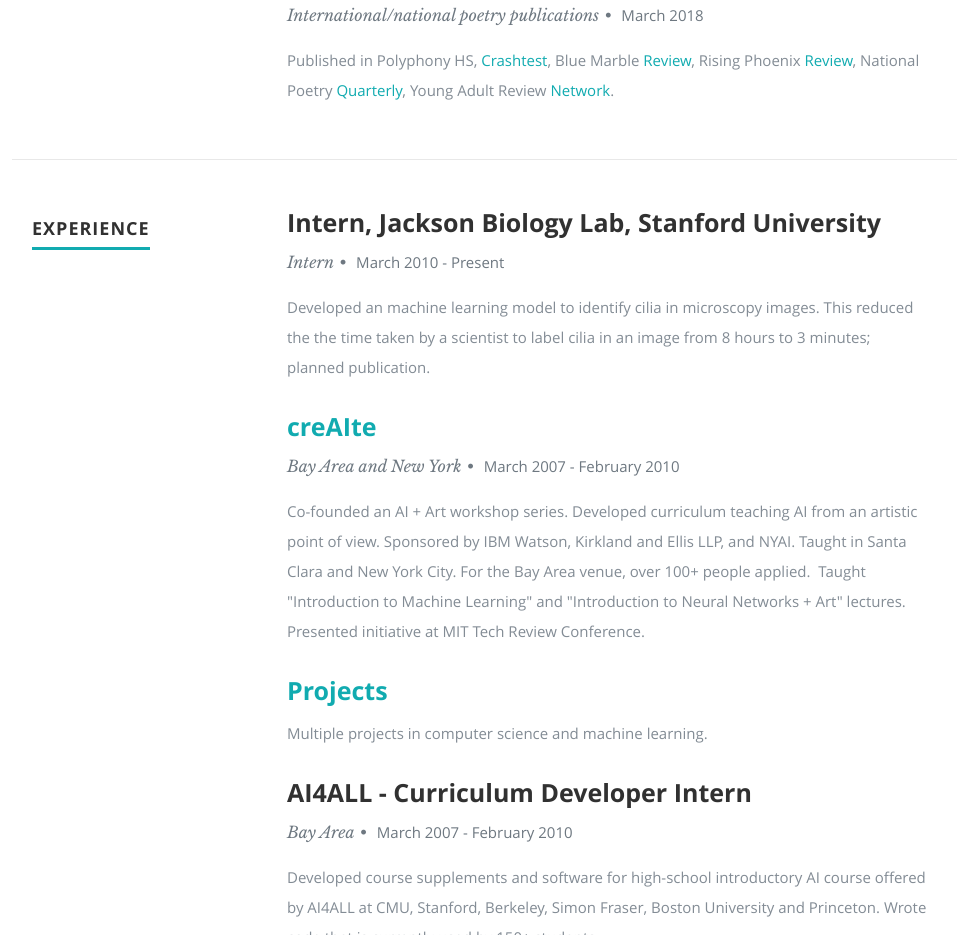
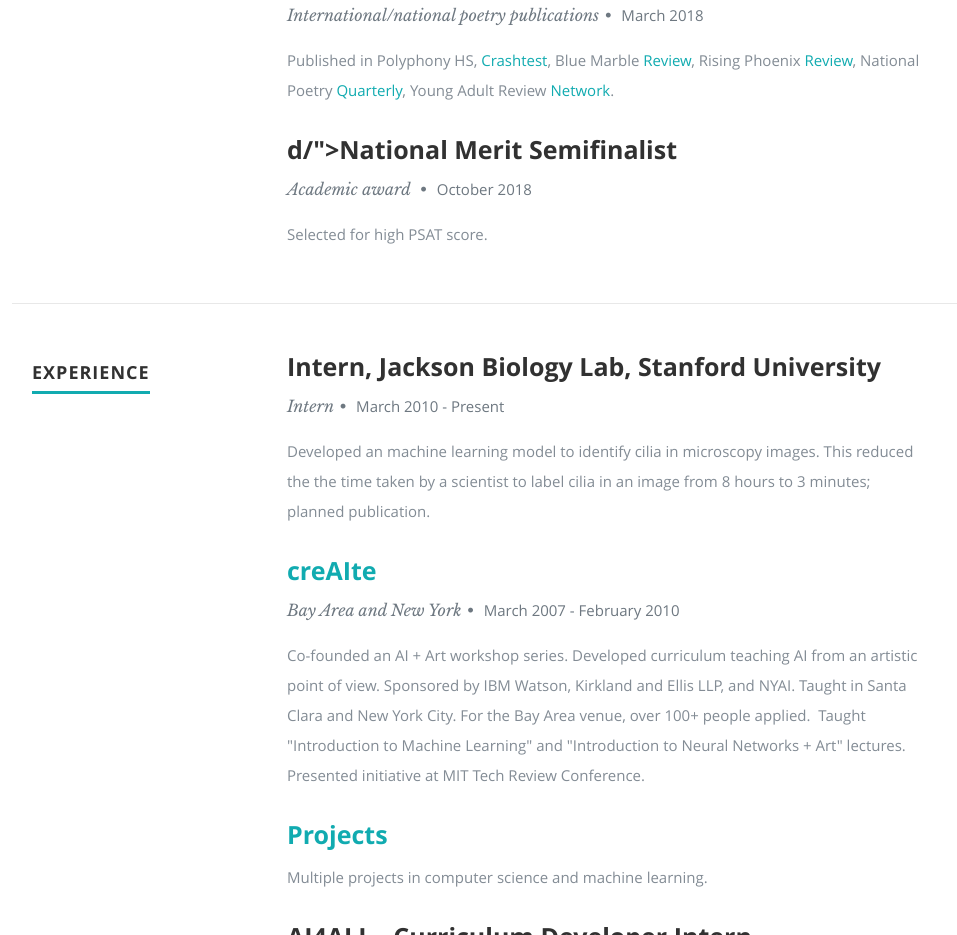
Before and after one commit to nnaik39/old_website, a plain HTML site: page index.html in a window 1280 px wide. Shown: the part 3528-4463 px from the top of the page, without its empty margins (118-1075 px from the left). Drawn offline with nearby package versions, Linux system fonts and the light colour scheme.

Commit message:
Update index.html

```diff
--- a/index.html
+++ b/index.html
@@ -335,6 +335,22 @@
 
             </div> <!-- item end -->
 
+	     <div class="row item">
+
+               <div class="twelve columns">
+
+                  <h3>d/">National Merit Semifinalist</a></h3>
+                  <p class="info">Academic award <span>&bull;</span> <em class="date">October 2018</em></p>
+
+                  <p>
+                  Selected for high PSAT score.
+
+                  </p>
+
+               </div>
+            </div> <!-- item end -->
+
+
          </div> <!-- main-col end -->
 
       </div> <!-- End Education -->
```
